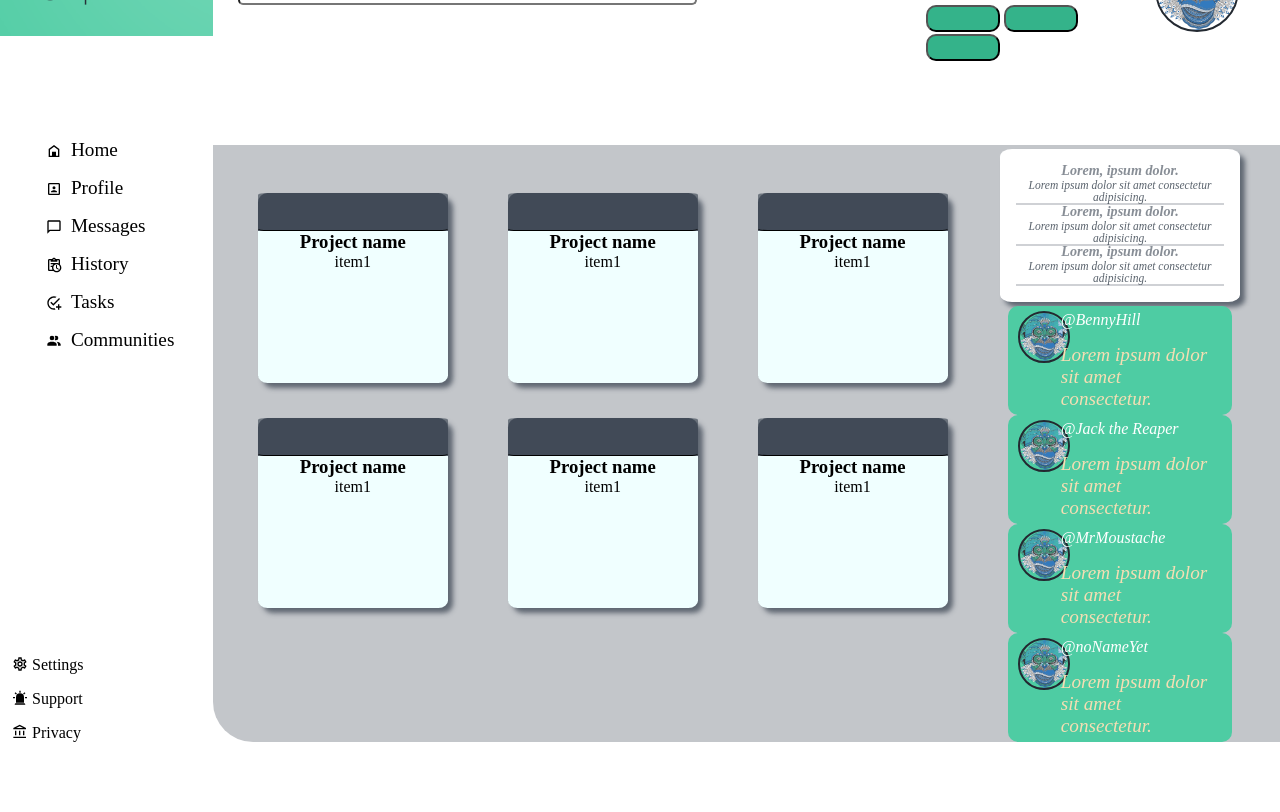
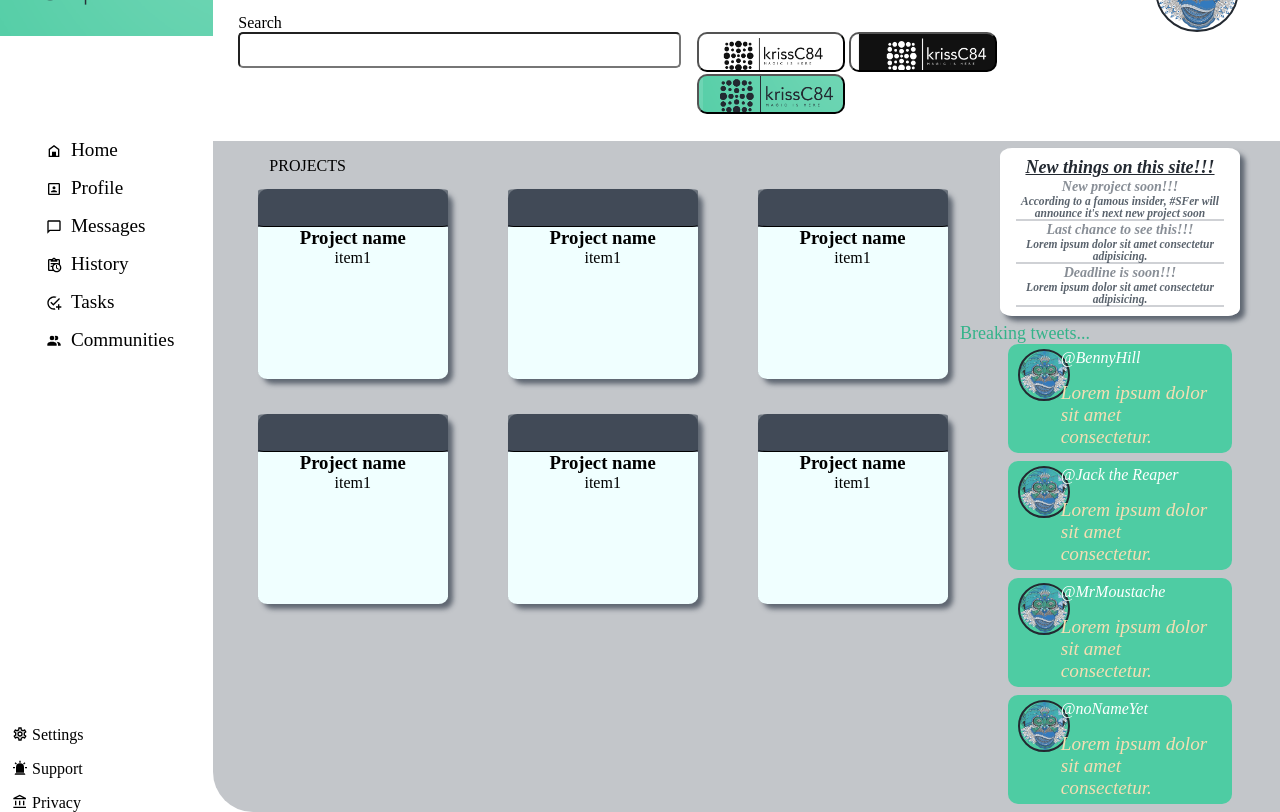
Before and after one commit to KrissC84/dashboard, a plain HTML site: page index.html in a window 1280 px wide. Shown: the part 77-889 px from the top of the page. Before the commit the page ends 819 px from the top, so only its background shows below. Drawn offline with Linux system fonts and the light colour scheme.

Commit message:
04012023 beta version2

```diff
--- a/index.html
+++ b/index.html
@@ -48,6 +48,7 @@
     <div class="content">
       <div class="table">
 
+
         <div class="tiles"><div class="minHead">
 
         </div>
@@ -94,18 +95,20 @@
       </div>
       <div class="rightTable">
         <div class="note">
-          <div class="notes"><h3>Lorem, ipsum dolor.</h3>
+          <p>New things on this site!!!</p>
+          <div class="notes"><h3>New project soon!!!</h3>
+          <p>According to a famous insider, #SFer will announce it's next new project soon</p>
+          </div>
+          <div class="notes"><h3>Last chance to see this!!!</h3>
           <p>Lorem ipsum dolor sit amet consectetur adipisicing.</p>
           </div>
-          <div class="notes"><h3>Lorem, ipsum dolor.</h3>
-          <p>Lorem ipsum dolor sit amet consectetur adipisicing.</p>
-          </div>
-          <div class="notes"><h3>Lorem, ipsum dolor.</h3>
+          <div class="notes"><h3>Deadline is soon!!!</h3>
           <p>Lorem ipsum dolor sit amet consectetur adipisicing.</p>
           </div>
         </div>
       </div>
       <div class="basket">
+        <p>Breaking tweets...</p>
         <div class="basketItems">
           <div class="avatar1"></div>
         <p>@BennyHill</p>
--- a/style.css
+++ b/style.css
@@ -11,8 +11,6 @@ body {
   padding-bottom: 0.5rem;
 }
 
-
-
 .sidebar {
   grid-row: 1 /-1;
   display: grid;
@@ -21,17 +19,24 @@ body {
 
 .header {
   display: grid;
-    grid-template-columns: 25px repeat(4,1fr) 100px 25px;
-    grid-template-rows: 25px 1fr 1fr 1fr 25px;
+  grid-template-columns: 25px repeat(4, 1fr) 100px 25px;
+  grid-template-rows: 25px 1fr 1fr  25px;
 }
 
 .content {
   display: grid;
   grid-template-columns: 1fr 1fr 30%;
+  position: relative;
+}
+
+.table::before {
+  content: "PROJECTS";
+  position: absolute;
+  top: 1rem;
+  left: 3.5rem;
 }
 
 .basket {
-
   justify-items: center;
   align-items: center;
   background-color: #38424f4d;
@@ -49,13 +54,13 @@ background-color: #38424f4d;
   justify-items: center;
   align-items: flex-start;
   display: grid;
-  grid-template-columns:  repeat(auto-fit, minmax(200px, 1fr));
+  grid-template-columns: repeat(auto-fit, minmax(200px, 1fr));
   grid-auto-rows: max-content;
   gap: 35px;
   align-items: flex-start;
   background-color: #38424f4d;
   border-end-start-radius: 40px 40px;
-  border-right: linear-gradient(45deg, rgb(0,143,104), rgb(250,224,66));
+  border-right: linear-gradient(45deg, rgb(0, 143, 104), rgb(250, 224, 66));
 }
 
 .rightTable {
@@ -104,7 +109,15 @@ background-color: #38424f4d;
 .note {
   padding: 1rem;
   overflow: auto;
+  font-style: oblique;
+  color: #232931;
+  font-size: large;
+  font-weight: 800;
 }
+.note > p {
+  text-decoration: underline;
+}
+
 .tiles {
   height: 190px;
   width: 190px;
@@ -115,7 +128,6 @@ background-color: #38424f4d;
   box-shadow: 5px 5px 5px #38424fb7;
   display: grid;
   grid-template-rows: 1fr 4fr;
-
 }
 
 .sidebarIcons {
@@ -257,7 +269,7 @@ background-color: #38424f4d;
 
 .minHead {
   background-color: #38424f98;
-    grid-row: 1/span 1;
+  grid-row: 1 / span 1;
   border-bottom: 1px solid black;
   border-radius: 5%;
 }
@@ -268,28 +280,47 @@ background-color: #38424f4d;
   border-bottom-right-radius: 5%;
 }
 
-button{
+button {
   background-color: #38424f3d;
-    height: 2em;
-    width: 10ch;
+  height: 3em;
+  width: 20ch;
   border-radius: 10px;
   background-color: #34b38a;
 }
 .buttons {
-    grid-area: 3/5/3/6;
+  grid-area: 3/4/3/6;
   justify-self: end;
   padding-right: 1rem;
-
 }
 
+.buttons :nth-child(1) {
+  background-image: url("./img/bw_logo.png");
+  background-size: 220%;
+  background-position: 0 -29px;
+}
+.buttons :nth-child(2) {
+  background-image: url("./img/bw_logo.png");
+  background-size: 220%;
+  background-position: -160px -29px;
+}
+
+.buttons :nth-child(3) {
+  background-image: url("img/logo.png");
+  background-size: 100%;
+  background-position: 4px -25px;
+}
 
 .label1 {
-    grid-area: 1/2/3/3;
+  grid-area: 2/2/3/3;
+  align-self: flex-end;
 }
 
 #name {
-    grid-area: 2/2/3/4;
+  grid-row: 3;
+  grid-column: 2/span 2;
   border-radius: 5px;
+  height: 2rem;
+  margin-right: 1rem;
 }
 
 .leftHeader {
@@ -325,8 +356,9 @@ button{
   background-color: #4ecca3;
   border-radius: 10px;
   display: grid;
-  grid-template-columns: 10px repeat(5,1fr);
+  grid-template-columns: 10px repeat(5, 1fr);
   grid-template-rows: 5px 1fr 2fr 5px;
+  margin-bottom: 0.5rem;
 }
 
 .avatar1 {
@@ -337,18 +369,22 @@ button{
   width: 3rem;
   background-image: url(./img/2.png);
   background-size: contain;
-
 }
 
-.basketItems>p {
+.basketItems > p {
   grid-area: 2/3/4/7;
   color: white;
   font-style: oblique;
 }
-.basketItems>p+p {
+.basketItems > p + p {
   padding-right: 1rem;
   color: wheat;
   font-size: larger;
   grid-area: 3/3/4/7;
+}
 
+.basket > p {
+  font-size: large;
+  align-self: flex-start;
+  color: #34b38a;
 }
```
Lines whose indentation alone changed are shown as unchanged.
